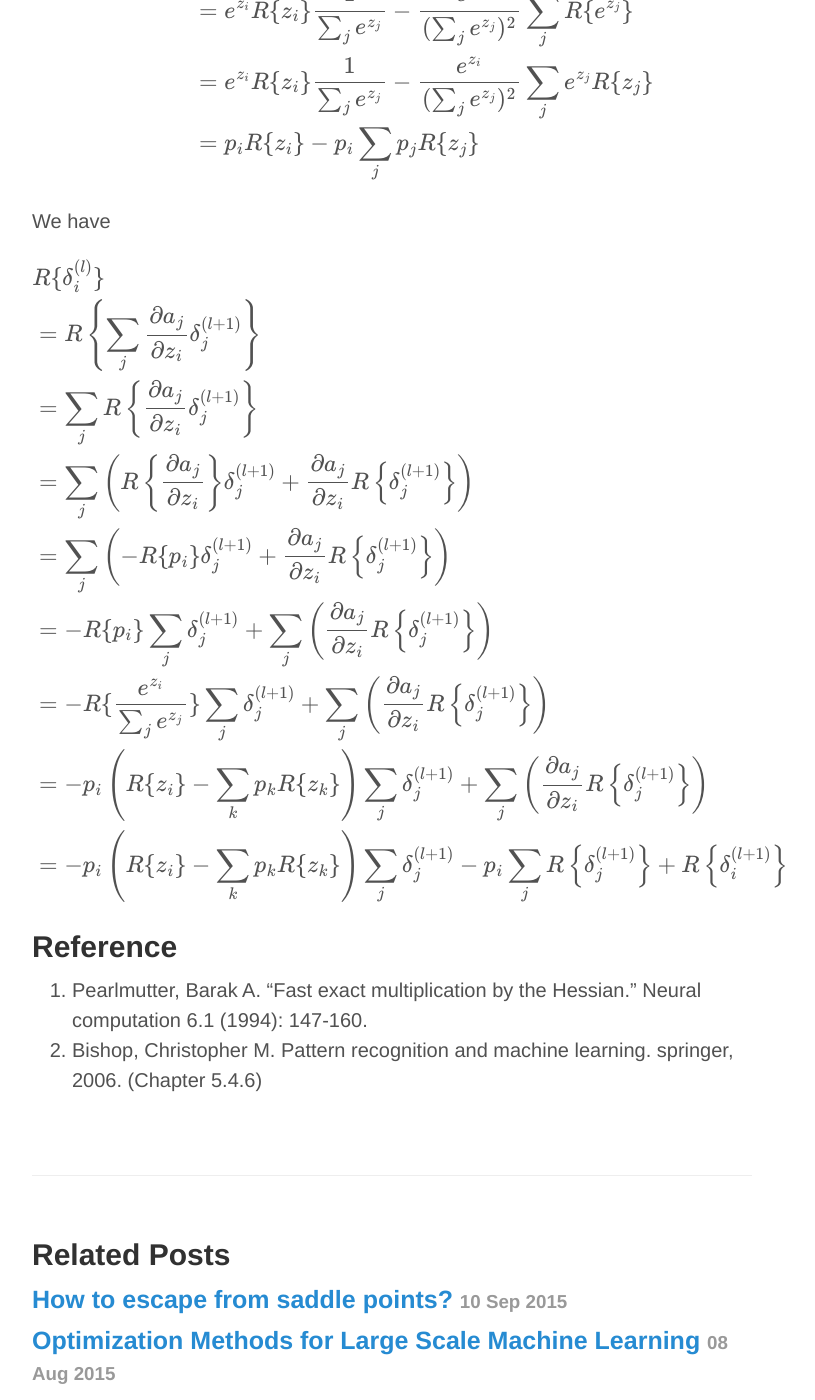
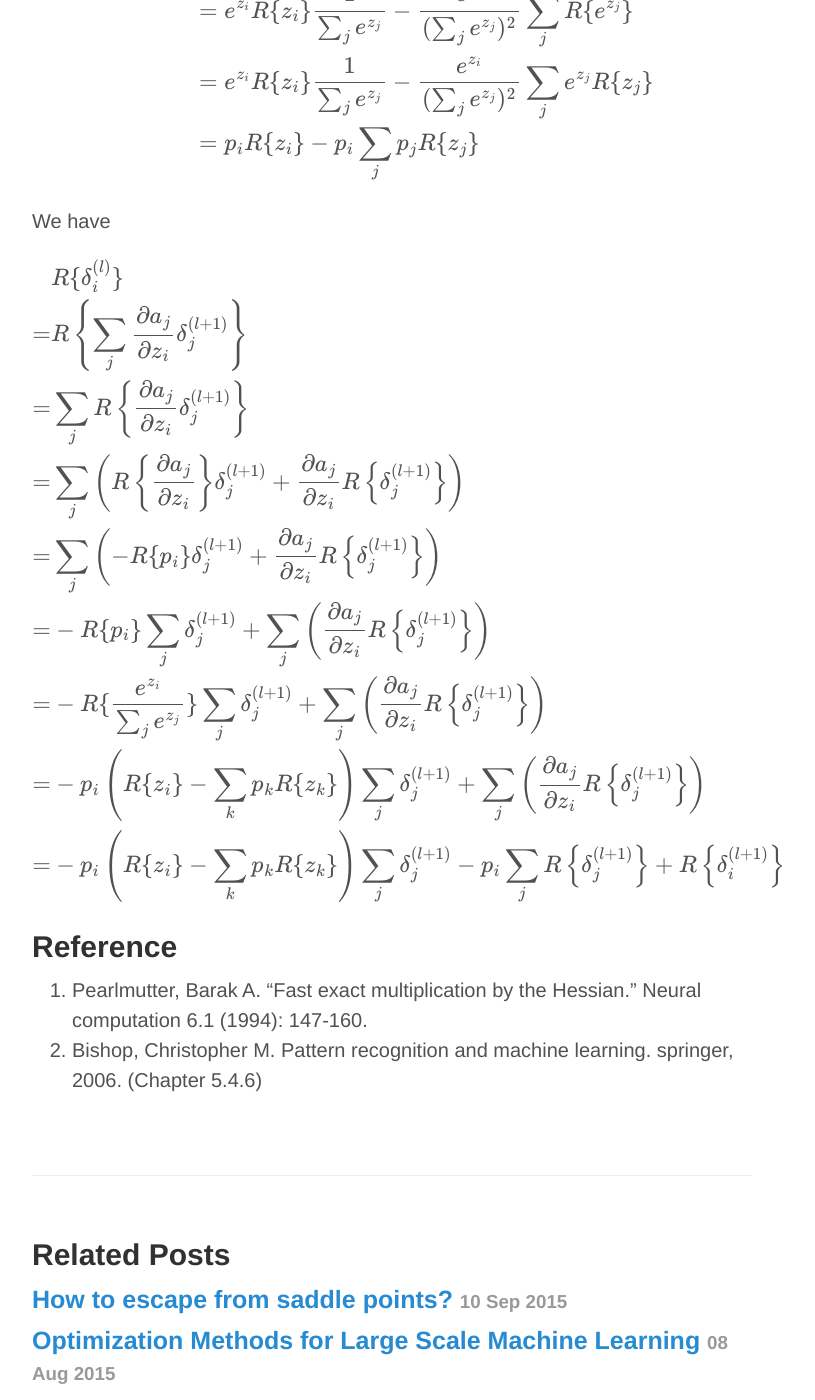
Before and after one commit to bjsc/cswhjiang.github.io, a Jekyll site: the page built from _posts/2015-10-13-Roperator.md, in a window 1280 px wide and 1400 px high, scrolled down 5141 px. Shown: the whole window, without its empty margins (248-1063 px from the left). Built offline with Jekyll 4.4.1, drawn with Linux system fonts in a browser that asks for light colours; formulas are drawn with MathJax 3; comment, search, counter and statistics services are not loaded.

Commit message:
R-operator

```diff
--- a/_posts/2015-10-13-Roperator.md
+++ b/_posts/2015-10-13-Roperator.md
@@ -194,14 +194,14 @@ We have
 $$
 \begin{align}
 & R\{\delta_i^{(l)}\}\\
-&=  R\left\{ \sum_j\frac{\partial{a_j}}{\partial{z_i}}\delta_j^{(l+1)} \right\} \\
-&= \sum_j R\left\{\frac{\partial{a_j}}{\partial{z_i}}\delta_j^{(l+1)}  \right\} \\
-&=\sum_j \left( R\left\{\frac{\partial{a_j}}{\partial{z_i}}  \right\}\delta_j^{(l+1)} + \frac{\partial{a_j}}{\partial{z_i}} R\left\{\delta_j^{(l+1)}  \right\} \right) \\
-&=\sum_j \left( -R\{p_i\}\delta_j^{(l+1)} + \frac{\partial{a_j}}{\partial{z_i}} R\left\{\delta_j^{(l+1)}  \right\} \right) \\
-&=-R\{p_i\}\sum_j  \delta_j^{(l+1)} + \sum_j \left(\frac{\partial{a_j}}{\partial{z_i}} R\left\{\delta_j^{(l+1)}  \right\} \right) \\
-&=-R\{ \frac{e^{z_i}}{\sum_j e^{z_j}}\}\sum_j  \delta_j^{(l+1)} + \sum_j \left(\frac{\partial{a_j}}{\partial{z_i}} R\left\{\delta_j^{(l+1)}  \right\} \right) \\
-&=- p_i\left( R\{z_i\}  -  \sum_k p_k R\{ z_k\}\right)\sum_j  \delta_j^{(l+1)} + \sum_j \left(\frac{\partial{a_j}}{\partial{z_i}} R\left\{\delta_j^{(l+1)}  \right\} \right) \\
-&= -p_i\left( R\{z_i\}  -  \sum_k p_k R\{ z_k\}\right)\sum_j  \delta_j^{(l+1)} - p_i \sum_j  R\left\{ \delta_j^{(l+1)} \right\} + R\left\{\delta_i^{(l+1)} \right\}
+=&  R\left\{ \sum_j\frac{\partial{a_j}}{\partial{z_i}}\delta_j^{(l+1)} \right\} \\
+=& \sum_j R\left\{\frac{\partial{a_j}}{\partial{z_i}}\delta_j^{(l+1)}  \right\} \\
+=&\sum_j \left( R\left\{\frac{\partial{a_j}}{\partial{z_i}}  \right\}\delta_j^{(l+1)} + \frac{\partial{a_j}}{\partial{z_i}} R\left\{\delta_j^{(l+1)}  \right\} \right) \\
+=&\sum_j \left( -R\{p_i\}\delta_j^{(l+1)} + \frac{\partial{a_j}}{\partial{z_i}} R\left\{\delta_j^{(l+1)}  \right\} \right) \\
+=&-R\{p_i\}\sum_j  \delta_j^{(l+1)} + \sum_j \left(\frac{\partial{a_j}}{\partial{z_i}} R\left\{\delta_j^{(l+1)}  \right\} \right) \\
+=&-R\{ \frac{e^{z_i}}{\sum_j e^{z_j}}\}\sum_j  \delta_j^{(l+1)} + \sum_j \left(\frac{\partial{a_j}}{\partial{z_i}} R\left\{\delta_j^{(l+1)}  \right\} \right) \\
+=&- p_i\left( R\{z_i\}  -  \sum_k p_k R\{ z_k\}\right)\sum_j  \delta_j^{(l+1)} + \sum_j \left(\frac{\partial{a_j}}{\partial{z_i}} R\left\{\delta_j^{(l+1)}  \right\} \right) \\
+=& -p_i\left( R\{z_i\}  -  \sum_k p_k R\{ z_k\}\right)\sum_j  \delta_j^{(l+1)} - p_i \sum_j  R\left\{ \delta_j^{(l+1)} \right\} + R\left\{\delta_i^{(l+1)} \right\}
 \end{align}
 $$
 
```
